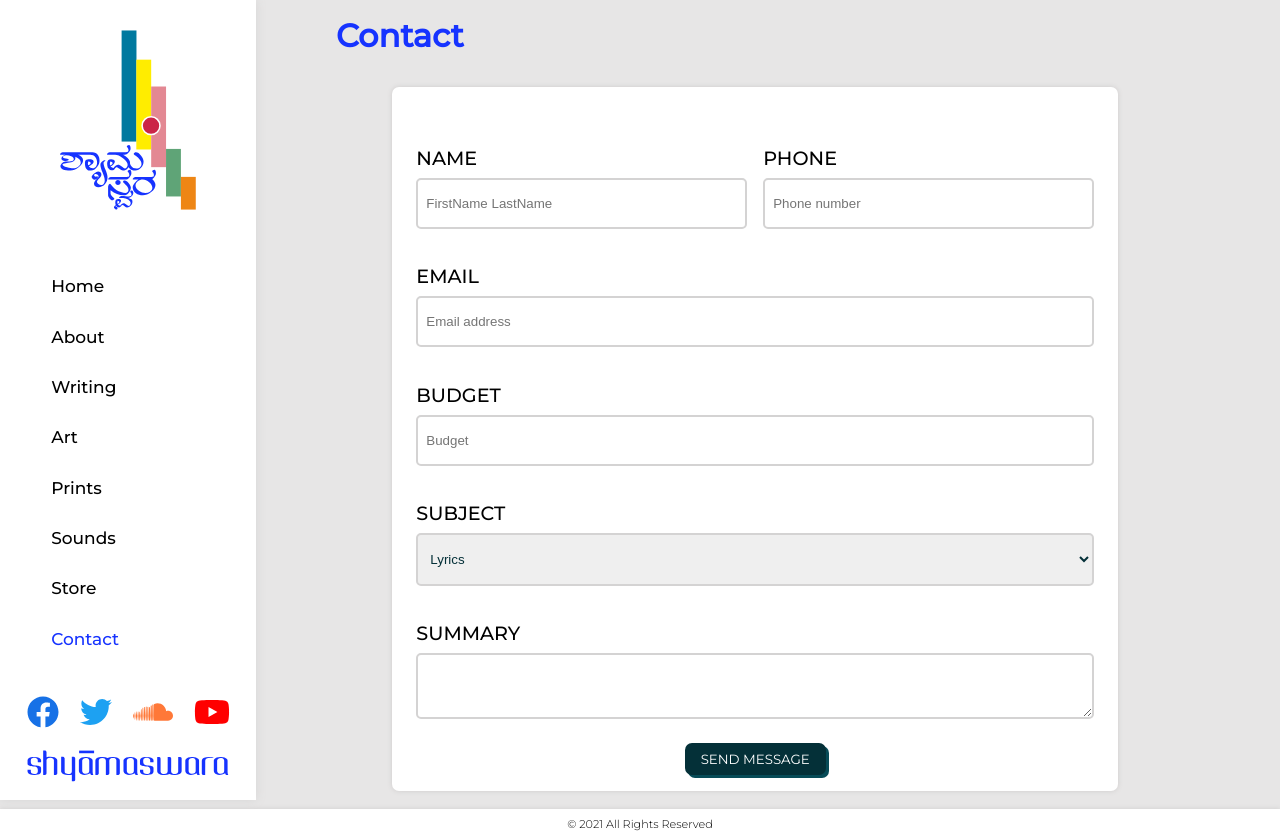
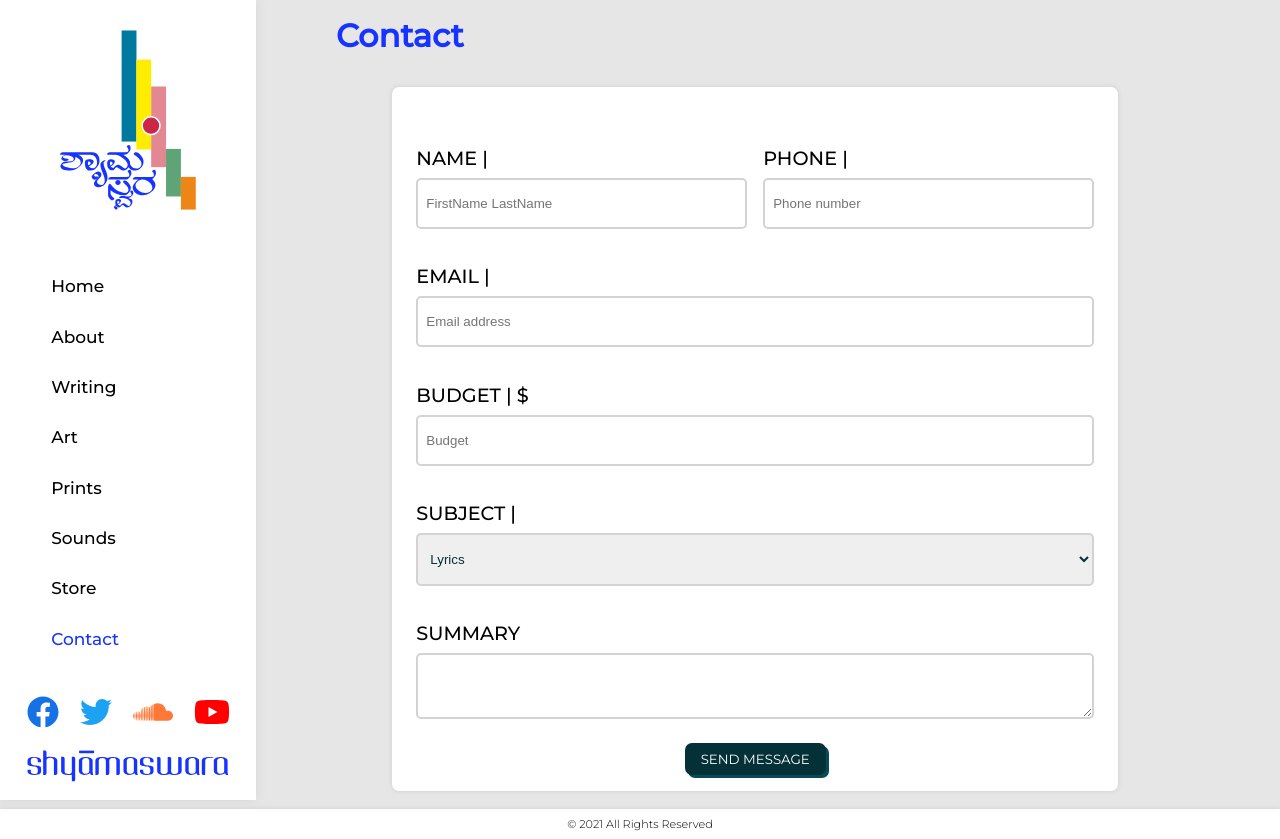
Before and after one commit to ignaciomartind/shyamaswara, a React (Create React App) app: page / in a window 1280 px wide. Both pictures are taken after a click on the button "Contact". Built offline with nearby package versions, Linux system fonts and the light colour scheme.

Commit message:
extra functionality to contact form

```diff
--- a/src/components/Contact.js
+++ b/src/components/Contact.js
@@ -1,4 +1,4 @@
-import React from 'react'
+import React, { useState } from 'react'
 import './styles/contact.css'
 
 import {FontAwesomeIcon} from '@fortawesome/react-fontawesome'
@@ -9,6 +9,23 @@ import {faSoundcloud} from '@fortawesome/free-brands-svg-icons'
 import {faInstagram} from '@fortawesome/free-brands-svg-icons'
 
 function Contact(props){
+
+    const [dataForm, setDataForm] = useState({
+        name: '',
+        phone:'',
+        email:'',
+        budget:'',
+        subject:'',
+        summary:'',
+    })
+
+    function handleChange(e){
+        setDataForm({
+            ...dataForm,
+            [e.target.name] : e.target.value
+        })
+        console.log(dataForm)
+    }
 
     return <div className="contact">
         <h2>Contact</h2>
@@ -25,37 +42,35 @@ function Contact(props){
             </div> */}
             <div className="contact-mth2">
 
-                <form className="contact-form">
+                <form className="contact-form" >
                     <div className="contact-form-flex" style={{display:'flex', width: '100%'}}>
                         <label htmlFor="name">
-                            Name
-                            <input type="text" id="name" name="name" placeholder="FirstName LastName" required>
-
-                            </input>
+                            Name | {dataForm.name}
+                            <input type="text" id="name" name="name" placeholder="FirstName LastName" required onChange={handleChange}></input>
                         </label>
                         <label htmlFor="phone">
-                            Phone
-                            <input type="tel" id="phone" name="phone" placeholder="Phone number" required>
+                            Phone | {dataForm.phone}
+                            <input type="tel" id="phone" name="phone" placeholder="Phone number" required onChange={handleChange}>
 
                             </input>
                         </label>
                     </div>
 
                     <label htmlFor="email">
-                        Email
-                        <input type="email" id="email" name="email" placeholder="Email address" required>
+                        Email | {dataForm.email}
+                        <input type="email" id="email" name="email" placeholder="Email address" required onChange={handleChange}>
 
                         </input>
                     </label>
                     <label htmlFor="budget">
-                        Budget
-                        <input type="number" id="budget" name="budget" placeholder="Budget" required>
+                        Budget | ${dataForm.budget}
+                        <input type="number" id="budget" name="budget" placeholder="Budget" required onChange={handleChange}>
 
                         </input>
                     </label>
                     <label htmlFor="subject">
-                        Subject
-                        <select id="subject" name="subject" required>
+                        Subject | {dataForm.subject}
+                        <select id="subject" name="subject" required onChange={handleChange}>
                             <option value="Lyrics">
                                 Lyrics
                             </option>
@@ -72,7 +87,7 @@ function Contact(props){
                     </label>
                     <label htmlFor="summary">
                         Summary
-                        <textarea id="summary" name="summary" required style={{textTransform: 'none'}}>
+                        <textarea id="summary" name="summary" required style={{textTransform: 'none'}} onChange={handleChange}>
 
                         </textarea>
                     </label>
```
